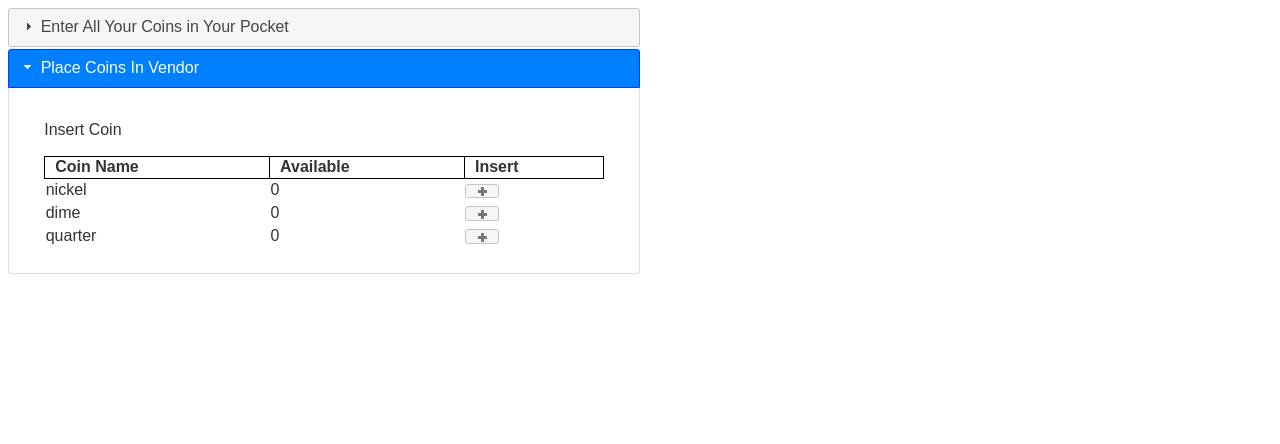
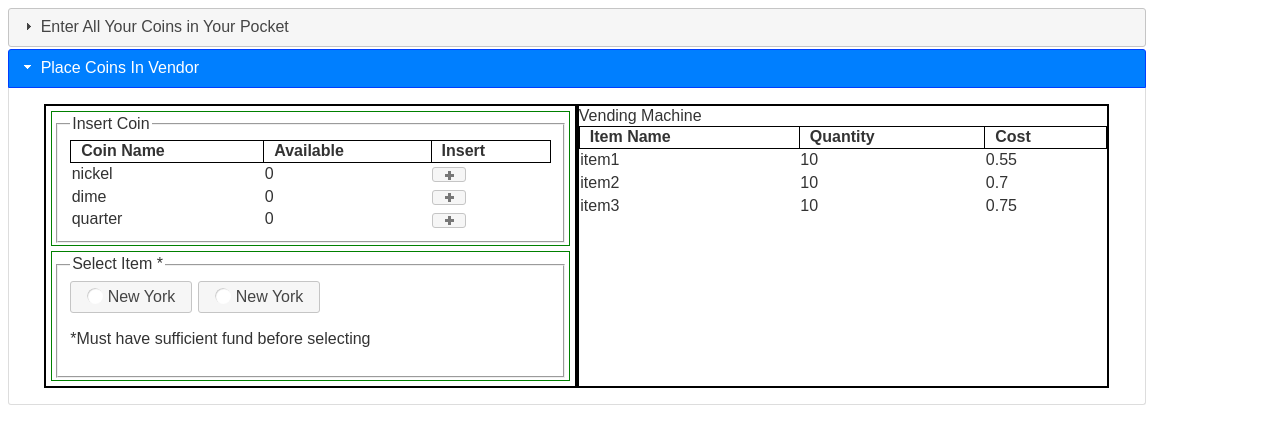
Before and after one commit to richardl911/vendingMachine, a plain HTML site: page index.html in a window 1280 px wide. Both pictures are taken after a click on the tab "Place Coins In Vendor". Drawn offline with Linux system fonts and the light colour scheme.

Commit message:
Added vending machine and item selection dom

```diff
--- a/css/index.css
+++ b/css/index.css
@@ -1,9 +1,13 @@
 #mainMenu {
-  width : 50%;
+  width : 90%;
 }
 
 .menuItem {
   overflow : hidden !important;
+}
+
+#sum {
+  float : right;
 }
 
 table {
@@ -17,3 +21,19 @@ th {
   text-align : left;
   padding : 0px 10px;
 }
+
+
+.flex-container {
+  display : flex;
+}
+
+.flex-child {
+  flex : 1;
+  border : 2px solid black;
+}
+
+.my-border {
+  margin : 5px;
+  padding : 2px;
+  border : 1px solid green;
+}
--- a/index.html
+++ b/index.html
@@ -9,6 +9,7 @@
 
     <script type='text/javascript' src='./script/index.js'></script>
     <script type='text/javascript' src='./script/inputTypes.js'></script>
+    <script type='text/javascript' src='./script/vendingMachine.js'></script>
 
     <script type='text/javascript' src='./script/lib/jquery-3.3.1.min.js'></script>
     <script type='text/javascript' src='./script/lib/jquery-ui.min.js'></script>
@@ -25,9 +26,13 @@
       </div>
 
       <h3 id='insertCoins'> Place Coins In Vendor</h3>
-      <div id='vendor' class='menuItem'>
-        <p> Insert Coin </p>
 
+      <div id='vendor' class='menuItem flex-container'>
+
+        <div id='userContainer' class='flex-child'>
+          <div id='insertCoin'class='my-border'>
+            <fieldset>
+              <legend> Insert Coin </legend>
               <table id='insertCoinTable'>
                 <tr>
                   <th> Coin Name</th>
@@ -35,8 +40,35 @@
                   <th> Insert </th>
                 </tr>
               </table>
+            </fieldset>
 
           </div>
+          <div id='selectItem' class='my-border'>
+            <fieldset>
+              <legend> Select Item * </legend>
+              <label for='radio-1'> New York </label>
+              <input type='radio' name='radio-1', id='radio-1'>
+              <label for='radio-2'> New York </label>
+              <input type='radio' name='radio-1', id='radio-2'>
+              <p> *Must have sufficient fund before selecting </p>
+            </fieldset>
+          </div>
+        </div>
+
+
+        <div class='flex-child'>
+          <div> Vending Machine </div>
+          <table id='vendingMachine'>
+            <tr>
+              <th> Item Name </th>
+              <th> Quantity </th>
+              <th> Cost </th>
+            </tr>
+          </table>
+        </div>
+
+      </div>
+
     </div>
 
   </body>
--- a/script/index.js
+++ b/script/index.js
@@ -1,11 +1,12 @@
 let userCoins = {};
+let vending;
 
 document.addEventListener('DOMContentLoaded', function() {
   /// Configue dialog box
   $('#dialog').dialog({ autoOpen : false });
 
-  createCoinList(coinDef);
-  createVendingTable();
+  createCoinTab(coinDef);
+  createVendingTab(items);
 
   $('h3#insertCoins').on('click', () => {
     console.log('what');
@@ -29,7 +30,7 @@ function animateUI() {
 //  $('#spinner2').spinner();
 }
 
-function createCoinList(coinDef) {
+function createCoinTab(coinDef) {
   // Empty out list
   $('#coinList').empty();
 
@@ -42,7 +43,7 @@ function createCoinList(coinDef) {
 
     // Render coin
     let cSelector = `#coinList input#${name}`;
-    $('#coinList').append(getCoinDOM(name));
+    $('#coinList').append(getPocketDOM(name));
     $(cSelector).spinner();
 
     // Add coin listener
@@ -81,13 +82,22 @@ function isDigit(str) {
 
 
 
-function createVendingTable(){
+function createVendingTab(){
+  // Rend and add items to vending machine
+  vending = new vendingMachine();
+  for(let item of items) {
+    vending.addItem(item.name, item.cost, 10);
+    $('#vendingMachine').append(getItemDisplayDOM(item.name, item.cost, 10));
+  }
+
+  // Rend user input
+  $('#selectItem input').checkboxradio();
   for(let name in userCoins) {
     let coinDef = userCoins[name];
 
-    // Render rows to display coins that can be inserted
+    // Render rows to display coins that can be inserted by the user
     let bSelector = `button#insert_${name}`;
-    $('#insertCoinTable').append(getCoinRowDOM(name, coinDef.quantity));
+    $('#insertCoinTable').append(getInsertDOM(name, coinDef.quantity));
     $(bSelector).button({
       icon : 'ui-icon-plusthick',
       showLabel : false,
@@ -101,6 +111,7 @@ function createVendingTable(){
     }
     $(bSelector).on('click', clickFcn.bind(null));
   }
+
 }
 
 function updateTableQuantity(name=null) {
@@ -118,18 +129,25 @@ function updateTableQuantity(name=null) {
 }
 
 
-
-function getCoinDOM(name, quantity=0) {
+function getPocketDOM(name, quantity=0) {
   return `<div>
             <label for=${name}>${name}</label>
             <input id=${name} name=${name} min='0' placeholder='0' value=${quantity}></input>
           </div>`;
 }
 
-function getCoinRowDOM(name, quantity) {
+function getInsertDOM(name, quantity) {
   return `<tr id='${name}_info' class='${name}'>
             <td class='name'> ${name} </td>
             <td class='quantity'> ${quantity} </td>
             <td> <button id='insert_${name}'></button> </td>
          </tr>`;
 }
+
+function getItemDisplayDOM(name, cost, quantity) {
+  return `<tr id='vending_${name}' class='${name}'>
+            <td class='name'> ${name} </td>
+            <td class='quantity'> ${quantity} </td>
+            <td class='cost'> ${cost} </td>
+          </td>`;
+}
--- /dev/null
+++ b/script/vendingMachine.js
@@ -0,0 +1,34 @@
+function vendingMachine() {
+  this.itemList = {};
+  this.sumOfCoin = 0;
+}
+
+vendingMachine.prototype.addItem = function(name, cost, quantity) {
+  if(this.itemList[name]) return false;
+
+  this.itemList[name] = {
+    name : name,
+    quantity : quantity,
+    cost : cost,
+  };
+
+  return true;
+}
+
+vendingMachine.prototype.getValue = function() {
+  return this.sumOfCoins;
+}
+
+vendingMachine.prototype.addCoin = function(val) {
+  this.sumOfCoins += val;
+  return this.sumOfCoins;
+}
+
+vendingMachine.prototype.returnCoins = function() {
+  this.sumOfCoins = 0;
+}
+
+vendingMachine.prototype.getItem = function(name) {
+  if(this.itemList[name] == undefined) return null;
+  return this.itemList[name];
+}
```
Lines whose indentation alone changed are shown as unchanged.
